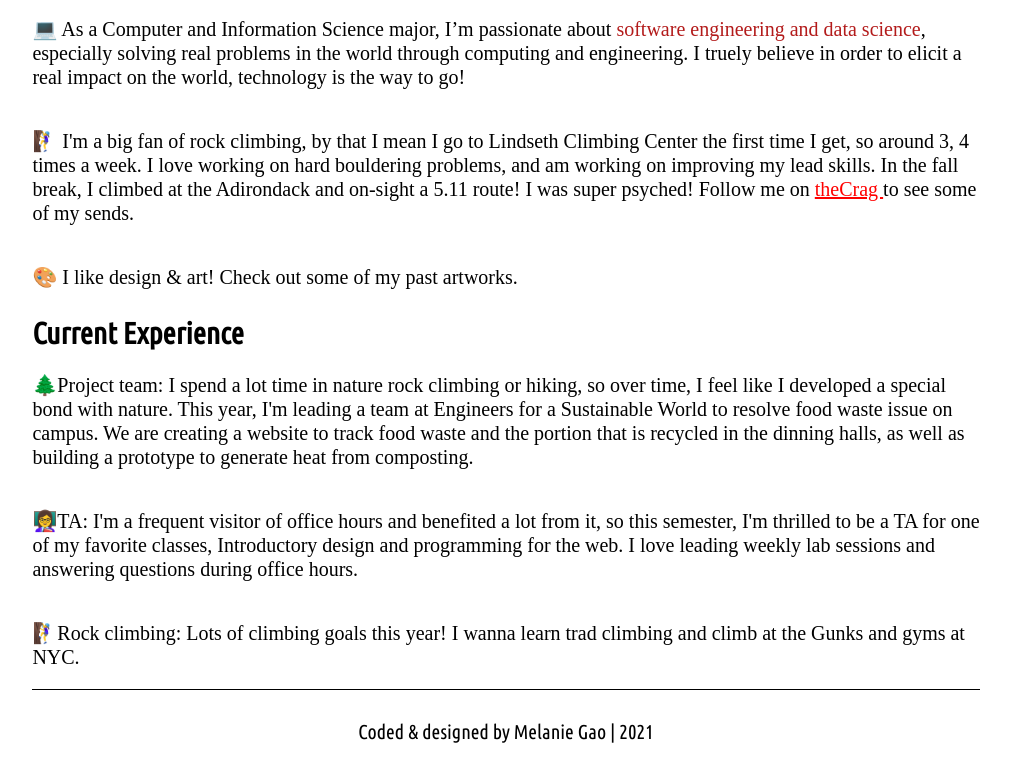
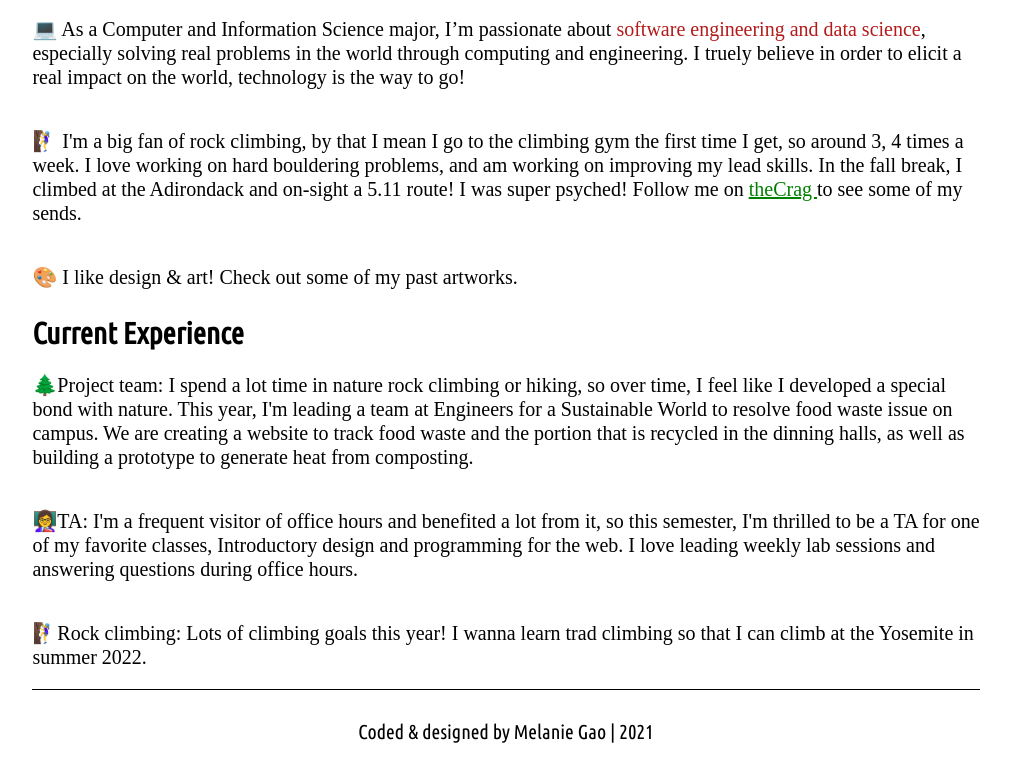
Before and after one commit to melaniezixuangao/melaniezxgao.github.io, a plain HTML site: page index.html in a window 1280 px wide. Shown: the part 682-1464 px from the top of the page, without its empty margins (142-1152 px from the left). Drawn offline with Linux system fonts and the light colour scheme.

Commit message:
minor updates.

```diff
--- a/index.html
+++ b/index.html
@@ -36,8 +36,8 @@
          </p>
 
 
-          <p> 🧗‍♀️ I'm a big fan of rock climbing, by that I mean I go to Lindseth Climbing
-              Center the first time I get, so around 3, 4 times a week. I love working on hard bouldering problems,
+          <p> 🧗‍♀️ I'm a big fan of rock climbing, by that I mean I go to the climbing
+              gym the first time I get, so around 3, 4 times a week. I love working on hard bouldering problems,
               and am working on improving my lead skills. In the fall break, I climbed at the Adirondack and on-sight a 5.11 route! I was super psyched! Follow me on
               <a class="link" href="https://www.thecrag.com/climber/zixuanclimbs"> theCrag </a>
               to see some of my sends. </p>
@@ -54,7 +54,7 @@
          my favorite classes, Introductory design and programming for the web. I love leading weekly lab sessions and answering
          questions during office hours.  </p>
 
-         <p>🧗‍♀️Rock climbing: Lots of climbing goals this year! I wanna learn trad climbing and climb at the Gunks and gyms at NYC.
+         <p>🧗‍♀️Rock climbing: Lots of climbing goals this year! I wanna learn trad climbing so that I can climb at the Yosemite in summer 2022.
 
 
         </div>
--- a/styles/site.css
+++ b/styles/site.css
@@ -139,7 +139,6 @@ img{
   flex-grow: 1;
 }
 
-
 /* HOVER*/
 nav ul li a:focus, nav ul li a:hover, nav ul li a:active {
   color: #4FE2C1;
@@ -268,7 +267,7 @@ footer{
 }
 
 .link {
-    color: red
+    color: green;
 }
 
 /* PAGE SETTING FOR experiences.html*/
```
